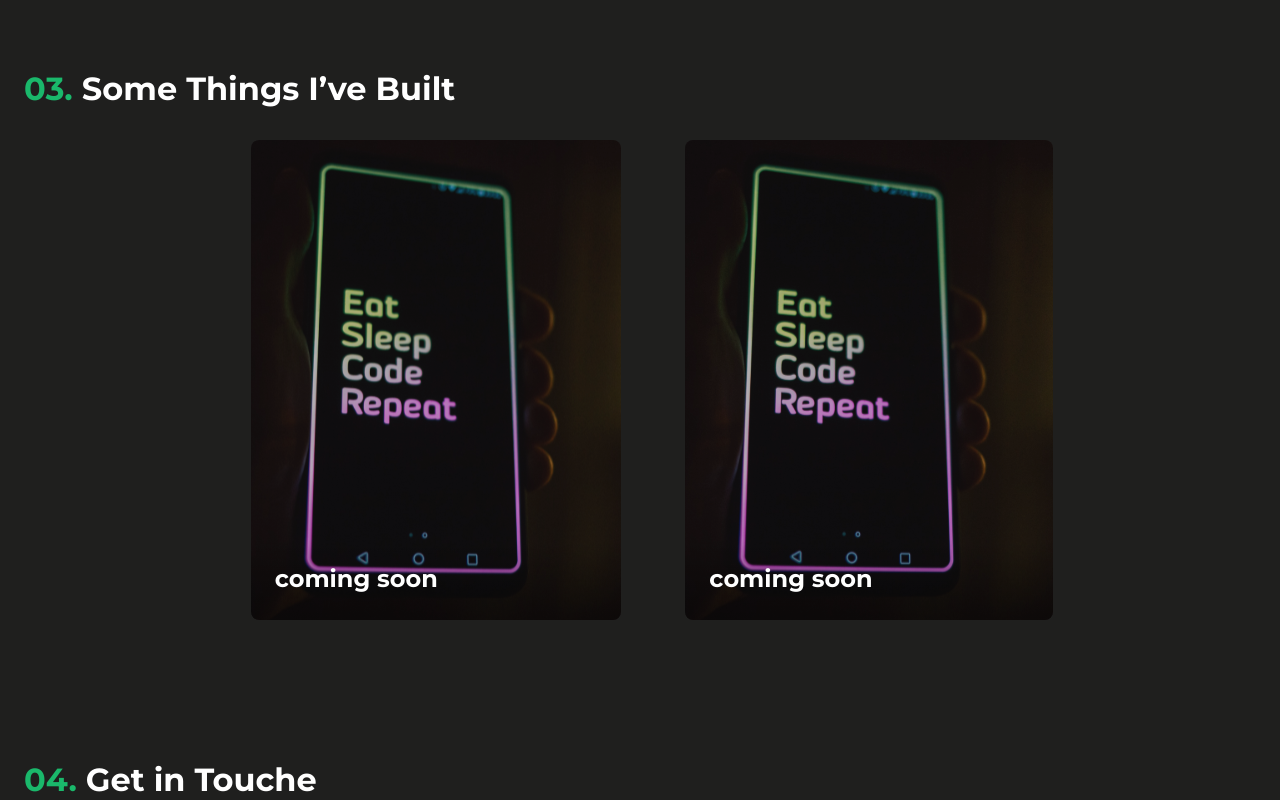
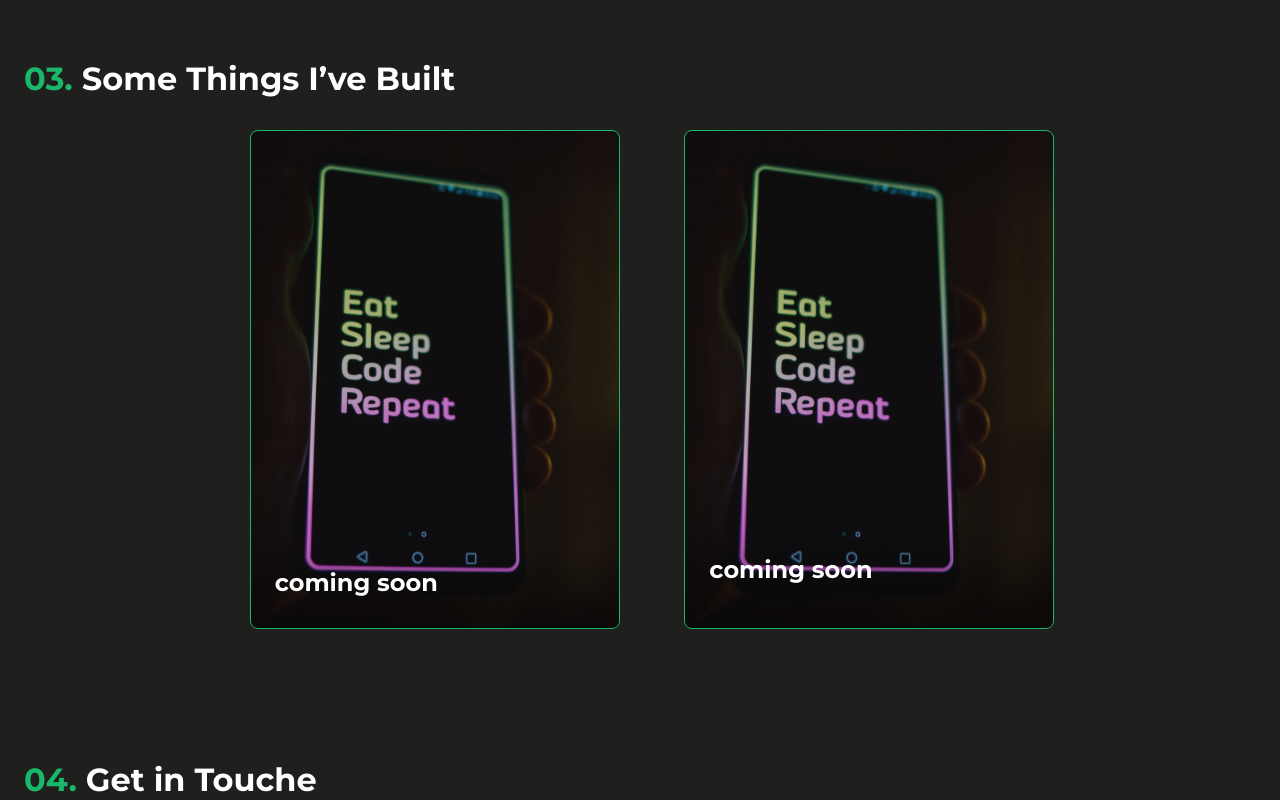
Before and after one commit to luisfelipefr/my-portfolio, a React (Vite) app: page / in a window 1280 px wide. Shown: the part 1640-2440 px from the top of the page. Built offline with nearby package versions, Linux system fonts and the light colour scheme.

Commit message:
Updating stuffs

```diff
--- a/src/Components/Card/index.tsx
+++ b/src/Components/Card/index.tsx
@@ -1,12 +1,15 @@
 import React from "react";
-import { Container } from "./styles";
+import { Container, ExternalLinkIcon, GithubIcon, Links } from "./styles";
 import BackgroundCard from "../../../assets/images/imgTest.svg";
+import { Technologies } from "./../ToggleList/styles";
+import { FiGithub } from "react-icons/fi";
 interface CardProps {
   title: string;
   text?: string;
+  technologies: string;
   ImgCard: string;
-  url: string;
-  buttonText: string;
+  GithubUrl: string;
+  ExternalUrl: string;
 }
 
 export function Card(props: CardProps) {
@@ -15,9 +18,28 @@ export function Card(props: CardProps) {
       <div className="card-content">
         <h1 className="card-title">{props.title}</h1>
         <p className="card-body">{props.text}</p>
-        <a href={props.url} className="button">
-          {props.buttonText}
-        </a>
+        <p className="card-description">
+          <span>Technologies:</span> {props.technologies}
+        </p>
+        <Links>
+          <a
+            href={props.GithubUrl}
+            aria-label="Github"
+            target="_blank"
+            rel="noreferrer noopener"
+          >
+            <GithubIcon aria-label="Github"/>
+          </a>
+          <a
+            href={props.ExternalUrl}
+
+            aria-label="External Link"
+            target="_blank"
+            rel="noreferrer noopener"
+          >
+            <ExternalLinkIcon aria-label="Github"/>
+          </a>
+        </Links>
       </div>
     </Container>
   );
--- a/src/Components/Card/styles.ts
+++ b/src/Components/Card/styles.ts
@@ -1,5 +1,6 @@
 import styled from "styled-components";
 import { Background } from "./../Pages/Home/styles";
+import { FiExternalLink, FiGithub } from "react-icons/fi";
 interface Bg {
   Img: string | undefined;
 }
@@ -16,6 +17,8 @@ export const Container = styled.div<Bg>`
   overflow: hidden;
 
   transition: transform 500ms ease;
+
+  border: 1px solid var(--green);
 
   .card-content {
     display: flex;
@@ -64,16 +67,14 @@ export const Container = styled.div<Bg>`
     margin: 2rem 0;
   }
 
-  .button {
-    display: inline-block;
-    text-decoration: none;
-    background: var(--green);
-    color: var(--text-color);
-    padding: 0.5em 1.25em;
-    border-radius: 0.5rem;
-    :hover,
-    :focus {
-      filter: brightness(0.8);
+  .card-description {
+    margin-bottom: 0.5rem;
+    font-size: 0.8rem;
+    color: var(--text-light);
+    span {
+      color: var(--green);
+      font-size: 0.8rem;
+      font-weight: 500;
     }
   }
 
@@ -114,3 +115,32 @@ export const Container = styled.div<Bg>`
     }
   }
 `;
+
+export const Links = styled.div`
+  display: flex;
+  a {
+    text-decoration: none;
+    padding: 0.5rem;
+  }
+`;
+
+export const GithubIcon = styled(FiGithub)`
+  color: var(--shape);
+  width: 1.25rem;
+  height: 1.25rem;
+  :hover,
+  :focus {
+    color: var(--green-light);
+
+  }
+`;
+
+export const ExternalLinkIcon = styled(FiExternalLink)`
+  color: var(--shape);
+  width: 1.25rem;
+  height: 1.25rem;
+  :hover,
+  :focus {
+    color: var(--green-light);
+  }
+`;
```
Also changed, not shown: src/assets/images/linkst.png (added).
